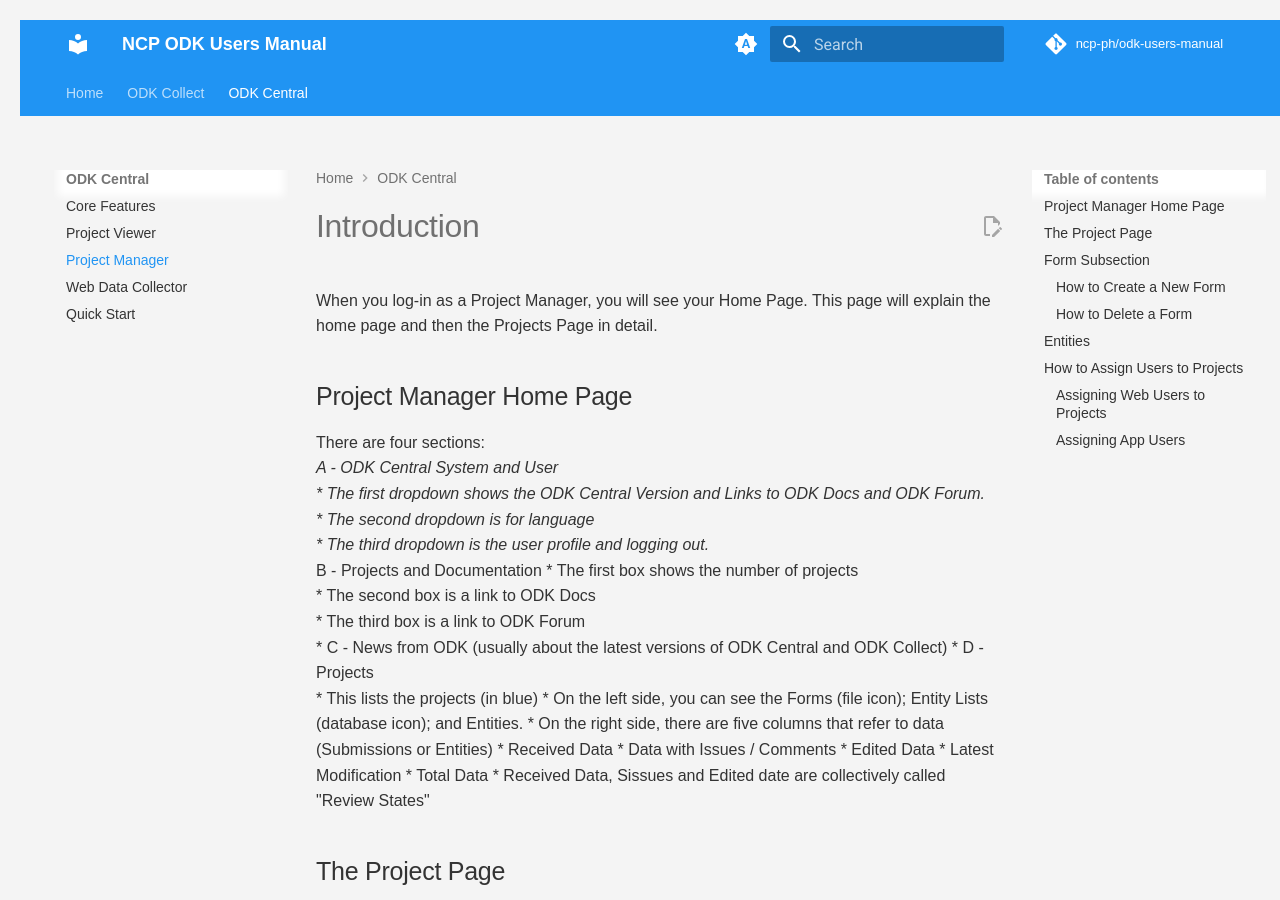
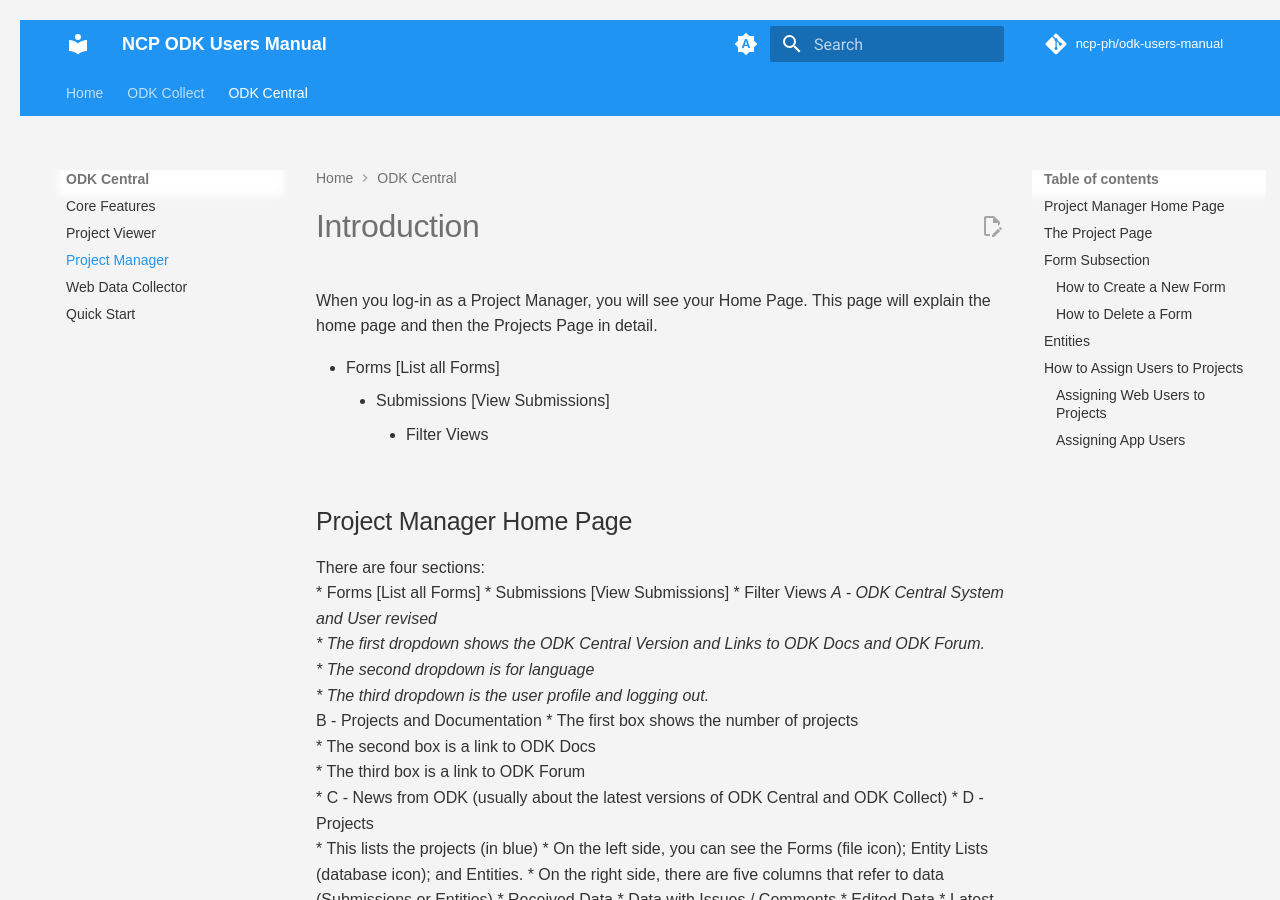
Before and after one commit to ncp-ph/odk-users-manual, an MkDocs documentation site: the page built from docs/project_manager.md, in a window 1280 px wide and 900 px high. Built offline with MkDocs 1.6.1 and Material for MkDocs 9.7.7, drawn with Linux system fonts in a browser that asks for light colours; comment, search, counter and statistics services are not loaded.

Commit message:
Modify Project Manager text

```diff
--- a/docs/project_manager.md
+++ b/docs/project_manager.md
@@ -2,9 +2,16 @@
 
 When you log-in as a Project Manager, you will see your Home Page. This page will explain the home page and then the Projects Page in detail.
 
+* Forms [List all Forms]
+    * Submissions [View Submissions]
+        * Filter Views
+
 ## Project Manager Home Page
 There are four sections:
-*A - ODK Central System and User
+* Forms [List all Forms]
+    * Submissions [View Submissions]
+        * Filter Views
+*A - ODK Central System and User revised
     * The first dropdown shows the ODK Central Version and Links to ODK Docs and ODK Forum.
     * The second dropdown is for language
     * The third dropdown is the user profile and logging out.
```
